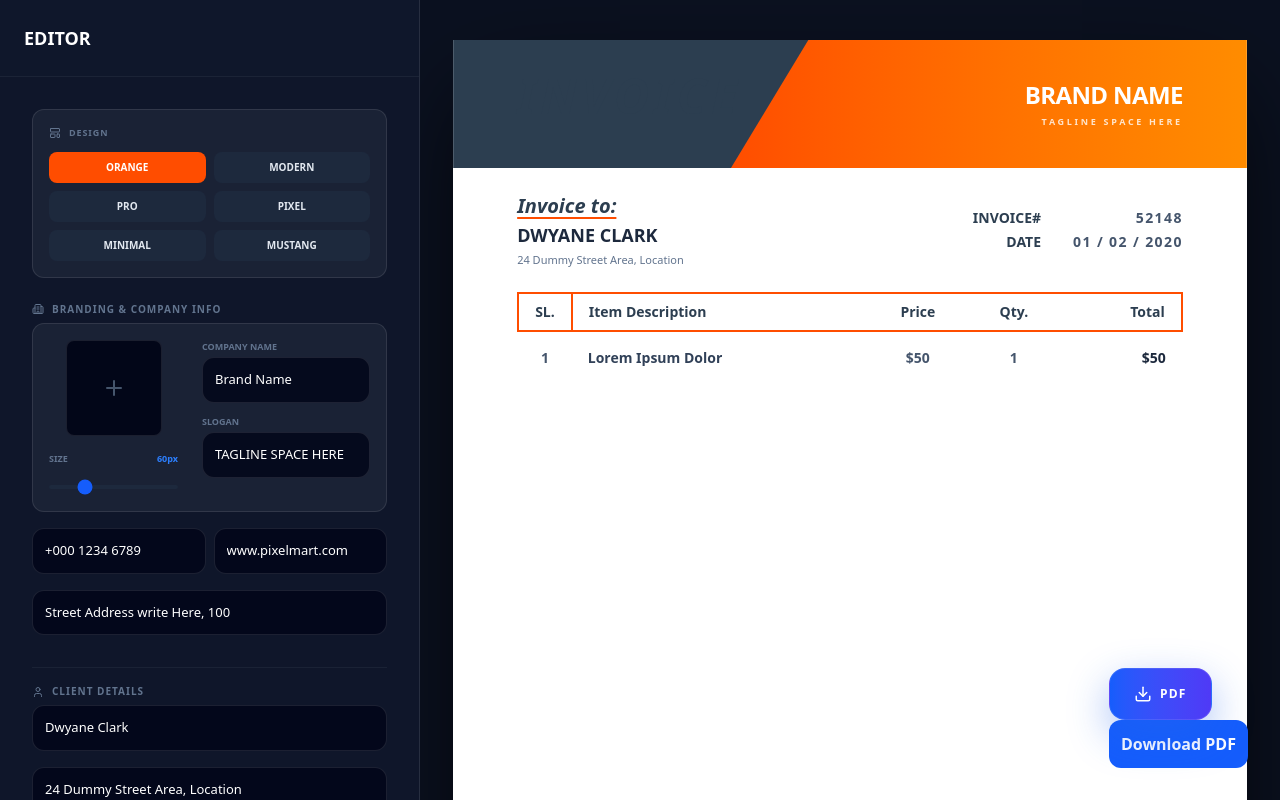
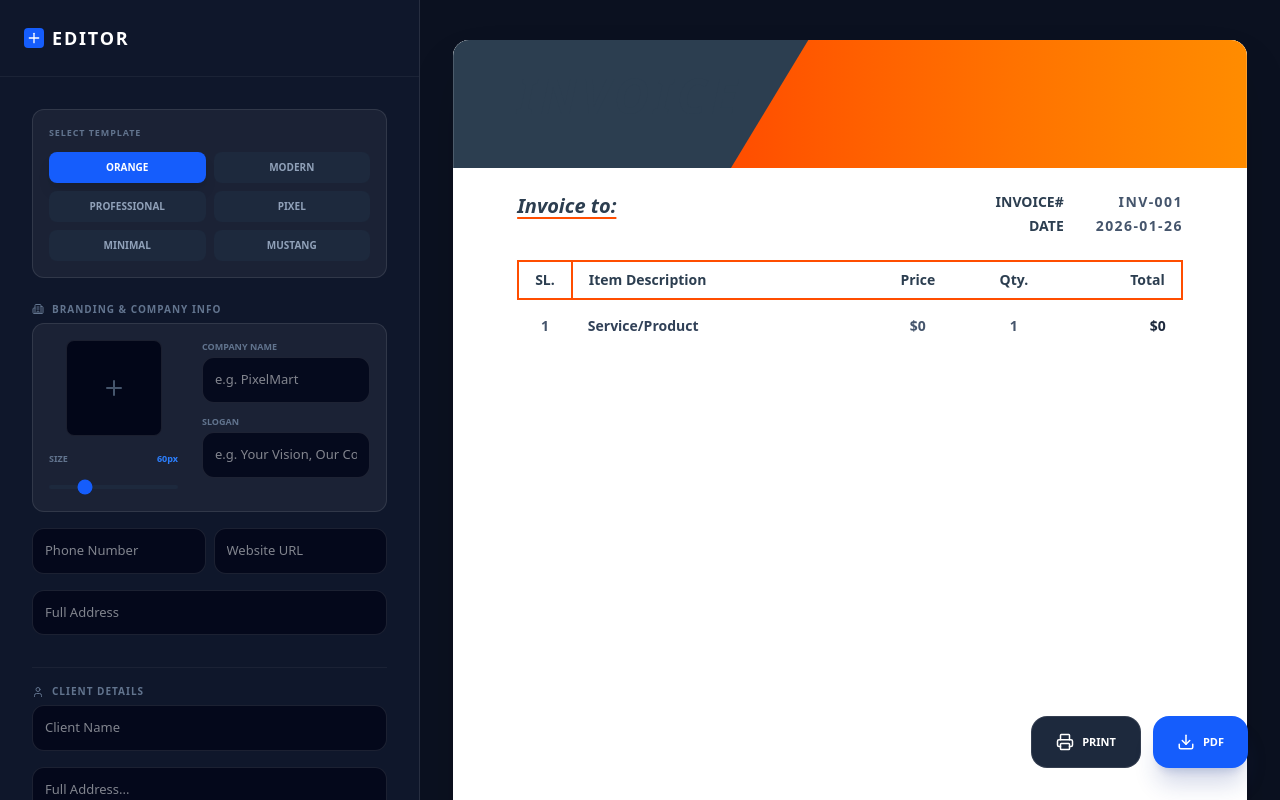
Before and after one commit to Morsalen0220/invoice-generator, a React (Vite) app: page / in a window 1280 px wide. Built offline with nearby package versions, Linux system fonts and the light colour scheme.

Commit message:
download rds

```diff
--- a/src/App.jsx
+++ b/src/App.jsx
@@ -7,126 +7,136 @@ import ProfessionalTemplate from './components/templates/ProfessionalTemplate';
 import PixelMartTemplate from './components/templates/PixelMartTemplate';
 import MinimalBlueTemplate from './components/templates/MinimalBlueTemplate';
 import MustangTemplate from './components/templates/MustangTemplate';
-import { Download, Edit3, X, FileText, LayoutTemplate } from 'lucide-react';
+import { Download, Edit3, X, Printer, Plus, Eye } from 'lucide-react';
+
+// ১. এরর ফিক্স: সকল ভ্যালু শুরুতে খালি স্ট্রিং দেওয়া হয়েছে (Controlled component fix)
+const initialData = {
+  brandName: '', tagline: '', invoiceNo: 'INV-001',
+  date: new Date().toISOString().split('T')[0],
+  client: '', clientAddress: '', phone: '', website: '', address: '',
+  items: [{ id: Date.now(), desc: '', qty: 1, price: 0 }],
+  tax: 0, currency: '$', logo: '', logoSize: 60,
+  showPayment: true, showTerms: true,
+  accountNo: '', accountName: '', bankDetails: '', terms: '', signature: ''
+};
 
 export default function App() {
-  const [data, setData] = useState({
-    brandName: 'Brand Name', sender: 'Your Name/Company',tagline: 'TAGLINE SPACE HERE', invoiceNo: '52148', date: '01 / 02 / 2020',
-    client: 'Dwyane Clark', clientAddress: '24 Dummy Street Area,\nLocation, Lorem Ipsum,\n570xx59x',
-    accountNo: '1234 5678 9012', accountName: 'Lorem Ipsum', bankDetails: 'Add your bank details',
-    terms: 'Lorem ipsum dolor sit amet, consectetur adipiscing elit.',
-    phone: '+000 1234 6789',
-    items: [{ id: 1, desc: 'Lorem Ipsum Dolor', qty: 1, price: 50.00 }],
-    website: 'www.pixelmart.com',
-    address: 'Street Address write Here, 100',
-    clientAddress: '24 Dummy Street Area, Location',
-    logo: '',
-    showPayment: true,
-    showTerms: true,
-    tax: 0, currency: '$', sigType: 'draw', signature: '', sigText: 'Your Signature',sigFont: "'Dancing Script', cursive",
+  const [data, setData] = useState(() => {
+    const saved = localStorage.getItem('invoiceData');
+    return saved ? JSON.parse(saved) : initialData;
   });
 
-useEffect(() => {
-  const savedData = localStorage.getItem('invoiceData');
-  if (savedData) {
-    setData(JSON.parse(savedData));
-  }
-}, []);
+  const [selectedTemplate, setSelectedTemplate] = useState('orange');
+  const [isEditorOpen, setIsEditorOpen] = useState(false);
+  const componentRef = useRef();
 
   useEffect(() => {
     localStorage.setItem('invoiceData', JSON.stringify(data));
   }, [data]);
 
+  const handlePrint = useReactToPrint({
+    contentRef: componentRef,
+    documentTitle: `Invoice_${data.invoiceNo}`
+  });
 
-  const [selectedTemplate, setSelectedTemplate] = useState('orange');
-  const [isEditorOpen, setIsEditorOpen] = useState(false);
-  const componentRef = useRef();
+  // ২. পিডিএফ ডাউনলোড ফিক্স (oklch error handle)
+const handleDownload = () => {
+  const element = document.getElementById('invoice-capture');
+  if (!element) return;
 
-
-
-  const handlePrint = useReactToPrint({ contentRef: componentRef, documentTitle: `Invoice_${data.invoiceNo}` });
-const handleDownload = () => {
-  const element = document.getElementById('invoice-capture'); // আপনার ইনভয়েস টেমপ্লেটের ID
   const options = {
-    margin: 10,
+    margin: 0,
     filename: `invoice_${data.invoiceNo || '001'}.pdf`,
     image: { type: 'jpeg', quality: 0.98 },
-    html2canvas: { scale: 2 },
+    html2canvas: {
+      scale: 2,
+      useCORS: true,
+      backgroundColor: '#ffffff',
+      onclone: (clonedDoc) => {
+        const captureEl = clonedDoc.getElementById('invoice-capture');
+        if (!captureEl) return;
+
+        const view = clonedDoc.defaultView;
+        const allElements = captureEl.querySelectorAll('*');
+
+        allElements.forEach(el => {
+          const style = view.getComputedStyle(el);
+          // oklch কালার থাকলে সেটিকে সাধারণ কালারে রূপান্তর
+          if (style.color.includes('oklch')) el.style.color = '#1f2937';
+          if (style.backgroundColor.includes('oklch')) el.style.backgroundColor = 'transparent';
+          if (style.borderColor.includes('oklch')) el.style.borderColor = '#e5e7eb';
+        });
+      }
+    },
     jsPDF: { unit: 'mm', format: 'a4', orientation: 'portrait' }
   };
 
-  // সরাসরি ডাউনলোড শুরু হবে
-  html2pdf().from(element).set(options).save();
+  window.html2pdf().from(element).set(options).save()
+    .catch(err => console.error("PDF Download Error:", err));
 };
+
   return (
-    <div className="min-h-screen bg-[#0b1120] flex flex-col font-sans text-slate-200 relative overflow-x-hidden">
-      <nav className="fixed top-0 left-0 w-full z-50 bg-slate-900/60 backdrop-blur-xl border-b border-white/5 p-4 flex justify-between items-center md:hidden no-print">
-        <h1 className="text-xs font-black uppercase text-white italic tracking-widest">Invoice Pro</h1>
-        <button onClick={() => setIsEditorOpen(true)} className="bg-blue-600 p-2 px-4 rounded-xl text-white text-[10px] font-bold uppercase"><Edit3 size={14} /></button>
-      </nav>
+    <div className="min-h-screen bg-[#0b1120] flex flex-col font-sans text-slate-200 overflow-x-hidden">
       <div className="flex flex-col md:flex-row h-screen pt-[70px] md:pt-0">
-        <aside className={`fixed md:relative inset-0 z-[60] md:z-30 w-full md:w-[420px] bg-slate-900 border-r border-white/10 transform transition-transform duration-300 flex flex-col no-print ${isEditorOpen ? 'translate-y-0' : 'translate-y-full md:translate-y-0'}`}>
-          <div className="p-6 border-b border-white/5 flex justify-between items-center"><h1 className="text-lg font-black uppercase text-white">Editor</h1><button onClick={() => setIsEditorOpen(false)} className="md:hidden p-2 text-red-500"><X size={20} /></button></div>
-          <div className="flex-1 overflow-y-auto p-8 custom-scrollbar bg-slate-900/40">
+        {/* Editor Sidebar */}
+        <aside className={`fixed md:relative inset-0 z-[60] md:z-30 w-full md:w-[420px] bg-slate-900 border-r border-white/10 flex flex-col no-print transition-transform ${isEditorOpen ? 'translate-y-0' : 'translate-y-full md:translate-y-0'}`}>
+          <div className="p-6 border-b border-white/5 flex justify-between items-center">
+            <h1 className="text-lg font-black uppercase text-white tracking-widest flex items-center gap-2">
+              <Plus size={20} className="bg-blue-600 rounded p-0.5" /> Editor
+            </h1>
+            <button onClick={() => setIsEditorOpen(false)} className="md:hidden p-2 text-red-500"><X size={20} /></button>
+          </div>
+
+          <div className="flex-1 overflow-y-auto p-8 custom-scrollbar">
+            {/* থিম সিলেকশন সেকশন (Mustang এবং Minimal ফিক্স) */}
             <div className="bg-white/5 p-4 rounded-xl border border-white/10 mb-6">
-              <label className="text-[9px] font-bold uppercase text-slate-500 mb-3 block tracking-widest flex items-center gap-2"><LayoutTemplate size={12}/> Design</label>
+              <label className="text-[9px] font-bold uppercase text-slate-500 mb-3 block tracking-widest">Select Template</label>
               <div className="grid grid-cols-2 gap-2">
-               <button onClick={() => setSelectedTemplate('orange')} className={`p-2 rounded-lg text-[10px] font-black uppercase ${selectedTemplate === 'orange' ? 'bg-[#ff4d00] text-white' : 'bg-slate-800'}`}>Orange</button>
-              <button onClick={() => setSelectedTemplate('modern')} className={`p-2 rounded-lg text-[10px] font-black uppercase ${selectedTemplate === 'modern' ? 'bg-blue-600 text-white' : 'bg-slate-800'}`}>Modern</button>
-               <button onClick={() => setSelectedTemplate('professional')} className={`p-2 rounded-lg text-[10px] font-black uppercase ${selectedTemplate === 'professional' ? 'bg-emerald-600 text-white' : 'bg-slate-800'}`}>Pro</button>
-                <button onClick={() => setSelectedTemplate('pixel')} className={`p-2 rounded-lg text-[10px] font-black uppercase ${selectedTemplate === 'pixel' ? 'bg-green-600 text-white' : 'bg-slate-800'}`}>Pixel</button>
+                {['orange', 'modern', 'professional', 'pixel', 'minimal', 'mustang'].map((t) => (
                   <button
-  onClick={() => setSelectedTemplate('minimal')}
-  className={`p-2 rounded-lg text-[10px] font-black uppercase ${selectedTemplate === 'minimal' ? 'bg-[#00adef] text-white' : 'bg-slate-800'}`}
+                    key={t}
+                    onClick={() => setSelectedTemplate(t)}
+                    className={`p-2 rounded-lg text-[10px] font-black uppercase transition-all ${selectedTemplate === t ? 'bg-blue-600 text-white shadow-lg' : 'bg-slate-800 text-slate-400 hover:bg-slate-700'}`}
                   >
-  Minimal
+                    {t}
                   </button>
-<button
-  onClick={() => setSelectedTemplate('mustang')}
-  className={`p-2 rounded-lg text-[10px] font-black uppercase transition-all ${selectedTemplate === 'mustang' ? 'bg-[#92c83e] text-white' : 'bg-slate-800 hover:bg-slate-700'}`}
->
-  Mustang
-</button>
+                ))}
               </div>
             </div>
             <InvoiceForm data={data} setData={setData} />
           </div>
         </aside>
+
+        {/* Preview Area */}
         <main className="flex-1 h-full overflow-y-auto bg-[#0b1120] flex flex-col items-center py-10 px-4">
           <div className="w-full flex justify-center pb-40">
-
-
-            <div className="origin-top transform scale-[0.38] sm:scale-[0.55] md:scale-[0.65] lg:scale-[0.8] xl:scale-100 shadow-[0_40px_100px_-15px_rgba(0,0,0,0.8)] transition-all">
-  {selectedTemplate === 'orange' && <OrangeTemplate ref={componentRef} data={data} />}
-  {selectedTemplate === 'modern' && <ModernTemplate ref={componentRef} data={data} />}
-  {selectedTemplate === 'professional' && <ProfessionalTemplate ref={componentRef} data={data} />}
-  {selectedTemplate === 'pixel' && <PixelMartTemplate ref={componentRef} data={data} />}
-{selectedTemplate === 'minimal' && <MinimalBlueTemplate ref={componentRef} data={data} />}
-{selectedTemplate === 'mustang' && <MustangTemplate ref={componentRef} data={data} />}
+            <div id="invoice-capture" className="bg-white rounded-2xl shadow-2xl overflow-hidden origin-top scale-[0.45] sm:scale-[0.6] md:scale-[0.85] lg:scale-100">
+              <div ref={componentRef}>
+                {selectedTemplate === 'orange' && <OrangeTemplate data={data} />}
+                {selectedTemplate === 'modern' && <ModernTemplate data={data} />}
+                {selectedTemplate === 'professional' && <ProfessionalTemplate data={data} />}
+                {selectedTemplate === 'pixel' && <PixelMartTemplate data={data} />}
+                {selectedTemplate === 'minimal' && <MinimalBlueTemplate data={data} />}
+                {selectedTemplate === 'mustang' && <MustangTemplate data={data} />}
+              </div>
             </div>
           </div>
         </main>
       </div>
-      <div className="fixed bottom-8 right-8 z-[70] no-print">
-  <button
-    onClick={() => handlePrint()}
-    className="group relative flex items-center gap-2 bg-gradient-to-r from-blue-600 to-indigo-600 hover:from-blue-500 hover:to-indigo-500 text-white p-4 px-6 rounded-2xl font-black text-[12px] uppercase tracking-tighter shadow-[0_15px_40px_rgba(37,99,235,0.4)] transition-all duration-300 active:scale-95 border border-white/10 overflow-hidden"
-  >
-    {/* Shine effect */}
-    <div className="absolute inset-0 bg-gradient-to-r from-transparent via-white/20 to-transparent -translate-x-full group-hover:translate-x-full transition-transform duration-1000" />
 
-    <Download size={18} className="group-hover:-translate-y-1 transition-transform duration-300" />
-    <span className="tracking-[0.1em]">PDF</span>
+      {/* Action Buttons */}
+      <div className="fixed bottom-8 right-8 z-[70] no-print flex gap-3">
+        <button onClick={handlePrint} className="flex items-center gap-2 bg-slate-800 text-white p-4 px-6 rounded-2xl font-bold uppercase text-[11px] hover:bg-slate-700 transition-all border border-white/10">
+          <Printer size={18} /> Print
         </button>
-
-  <button
-  onClick={handleDownload}
-  className="flex items-center gap-2 bg-blue-600 p-3 rounded-xl text-white font-bold"
->
-  Download PDF
+        <button onClick={handleDownload} className="flex items-center gap-2 bg-blue-600 text-white p-4 px-6 rounded-2xl font-bold uppercase text-[11px] shadow-xl shadow-blue-900/20 hover:bg-blue-500 transition-all">
+          <Download size={18} /> PDF
         </button>
       </div>
-      {isEditorOpen && <div className="fixed inset-0 bg-black/60 backdrop-blur-sm z-[55] md:hidden" onClick={() => setIsEditorOpen(false)}></div>}
+
+      {!isEditorOpen && (
+        <button onClick={() => setIsEditorOpen(true)} className="fixed top-4 right-4 md:hidden z-50 bg-blue-600 p-3 rounded-full text-white"><Edit3 size={18} /></button>
+      )}
     </div>
   );
 }
--- a/src/index.css
+++ b/src/index.css
@@ -1,66 +1,26 @@
+@import "tailwindcss";
 
+/* Google Fonts instead of problematic online fonts */
+@import url('https://fonts.googleapis.com/css2?family=Poppins:wght@300;400;600;700&family=Dancing+Script:wght@700&display=swap');
 
-/* সব সিগনেচার ফন্ট একসাথে ইম্পোর্ট করা হলো */
-@import url('https://fonts.googleapis.com/css2?family=Dancing+Script:wght@700&family=Pacifico&family=Great+Vibes&family=Sacramento&family=Allura&display=swap');
-@font-face {
-    font-family: 'BasniStudio';
-    src: url('https://db.onlinewebfonts.com/t/17224213693247043329944696116853.ttf') format('truetype');
+body {
+  font-family: 'Poppins', sans-serif;
+  -webkit-font-smoothing: antialiased;
 }
-@import "tailwindcss";
+
 @media print {
-  @page {
-    size: A4;
-    margin: 0 !important; /* ব্রাউজারের সাদা বর্ডার পুরোপুরি রিমুভ করবে */
-  }
-
+  @page { size: A4; margin: 0 !important; }
   body {
     margin: 0 !important;
-    padding: 0 !important;
     -webkit-print-color-adjust: exact !important;
     print-color-adjust: exact !important;
   }
-
-  /* প্রিন্ট হওয়ার সময় ডিজাইনটি যেন ১:১ স্কেলে থাকে */
-  .a4-print-fix {
+  #invoice-capture {
     width: 210mm !important;
     height: 297mm !important;
     transform: scale(1) !important;
     margin: 0 !important;
-    position: absolute !important;
-    top: 0 !important;
-    left: 0 !important;
-    box-sizing: border-box !important;
+    box-shadow: none !important;
   }
-
-  .no-print {
-    display: none !important;
-  }
+  .no-print { display: none !important; }
 }
-
-/* কাস্টম স্ক্রলবার (Sidebar-এর জন্য) */
-.custom-scrollbar::-webkit-scrollbar {
-  width: 4px;
-}
-.custom-scrollbar::-webkit-scrollbar-track {
-  background: transparent;
-}
-.custom-scrollbar::-webkit-scrollbar-thumb {
-  background: rgba(255, 255, 255, 0.1);
-  border-radius: 10px;
-}
-@keyframes fadeIn {
-  from { opacity: 0; transform: translateY(10px); }
-  to { opacity: 1; transform: translateY(0); }
-}
-
-.animate-item {
-  animation: fadeIn 0.3s ease-out forwards;
-}
-@keyframes bounce-subtle {
-  0%, 100% { transform: translateY(0); }
-  50% { transform: translateY(-3px); }
-}
-
-.group-hover\:animate-bounce {
-  animation: bounce-subtle 0.8s infinite;
-}
--- /dev/null
+++ b/tailwind.config.js
@@ -0,0 +1,33 @@
+/** @type {import('tailwindcss').Config} */
+export default {
+  content: [
+    "./index.html",
+    "./src/**/*.{js,ts,jsx,tsx}",
+  ],
+  theme: {
+    extend: {
+      // ডিফল্ট কালারগুলোকে Hex কোডে সেট করা হচ্ছে যাতে oklch জেনারেট না হয়
+      colors: {
+        slate: {
+          50: '#f8fafc',
+          100: '#f1f5f9',
+          200: '#e2e8f0',
+          300: '#cbd5e1',
+          400: '#94a3b8',
+          500: '#64748b',
+          600: '#475569',
+          700: '#334155',
+          800: '#1e293b',
+          900: '#0f172a',
+          950: '#020617',
+        },
+        blue: {
+          500: '#3b82f6',
+          600: '#2563eb',
+          700: '#1d4ed8',
+        },
+      },
+    },
+  },
+  plugins: [],
+}
```
Lines whose indentation alone changed are shown as unchanged.
